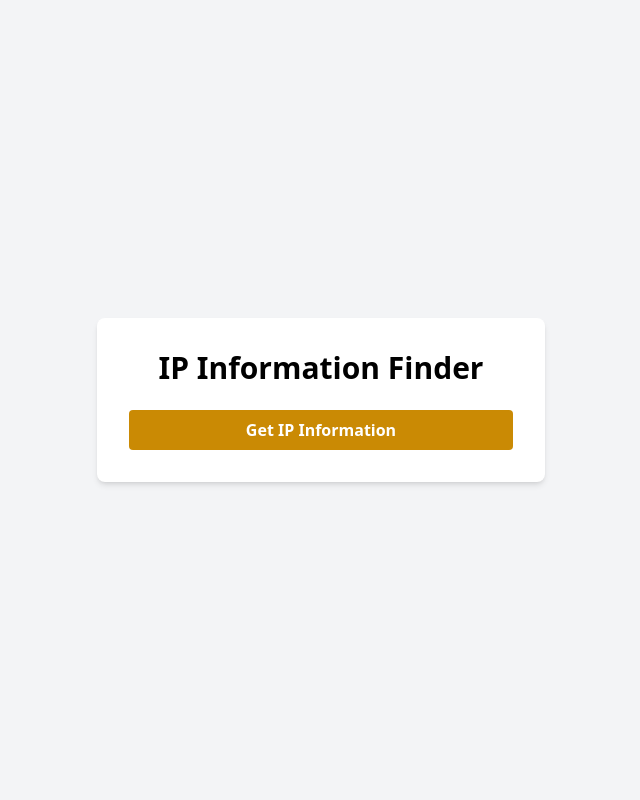
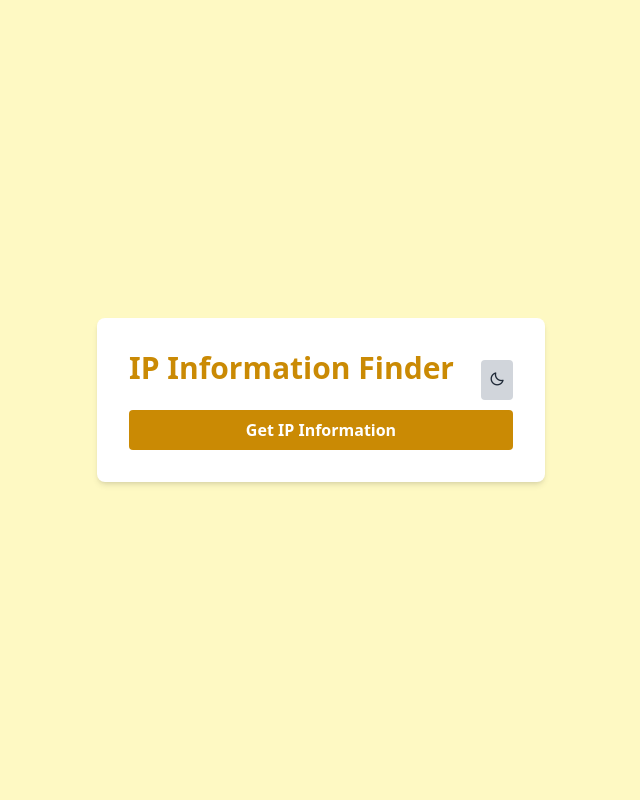
Before and after one commit to lanseu/ipPrototype_SysInteg, a Flask app: page / in a window 1280 px wide. Shown: the whole page, without its empty margins (319-959 px from the left). Run offline with Flask 3, Linux system fonts and the light colour scheme; some libraries are stand-ins or nearby versions.

Commit message:
added darkmode

```diff
--- a/templates/index.html
+++ b/templates/index.html
@@ -4,44 +4,50 @@
     <meta charset="UTF-8" />
     <meta name="viewport" content="width=device-width, initial-scale=1.0" />
     <title>IP Information</title>
-
-    <!-- Tailwind CSS CDN -->
+    <link
+      href="https://unpkg.com/boxicons@2.0.7/css/boxicons.min.css"
+      rel="stylesheet"
+    />
     <script src="https://cdn.tailwindcss.com"></script>
-
-    <style>
-      /* Custom Tailwind config */
-      tailwind.config = {
-        theme: {
-          extend: {
-            colors: {
-              mustard: '#FFDB58',
-            },
-          },
-        },
-      };
-    </style>
   </head>
-  <body class="bg-gray-100">
+  <body>
+    <div class="bg-yellow-100 dark:bg-gray-800 transition-colors duration-300">
       <div class="flex justify-center items-center min-h-screen">
-      <div class="bg-white shadow-md rounded-lg p-8 w-full max-w-md">
-        <h1 class="text-3xl font-bold text-center mb-6 text-mustard">
+        <div
+          class="bg-white dark:bg-gray-900 dark:text-white shadow-md rounded-lg p-8 w-full max-w-md"
+        >
+          <div class="flex justify-between items-center">
+            <h1
+              class="text-3xl font-bold text-center mb-6 text-yellow-600 dark:text-yellow-500"
+            >
               IP Information Finder
             </h1>
 
             <button
+              id="theme-toggle"
+              class="ml-auto bg-gray-300 dark:bg-gray-700 text-gray-800 dark:text-gray-300 p-2 rounded transition-colors duration-300"
+            >
+              <i class="bx bx-moon"></i>
+            </button>
+          </div>
+
+          <button
             id="fetch-ip-btn"
-          class="bg-yellow-600 text-white font-semibold py-2 px-4 rounded hover:bg-yellow-800 transition duration-300 w-full"
+            class="bg-yellow-600 dark:bg-yellow-500 dark:text-gray-900 text-white font-semibold py-2 px-4 rounded hover:bg-yellow-800 dark:hover:bg-yellow-600 transition duration-300 w-full"
           >
             Get IP Information
           </button>
 
-        <div id="loading" class="text-center text-gray-600 mt-4 hidden">
+          <div
+            id="loading"
+            class="text-center text-gray-600 dark:text-gray-300 mt-4 hidden"
+          >
             Loading...
           </div>
 
           <div
             id="ip-info"
-          class="mt-6 p-4 bg-mustard rounded-lg shadow-lg hidden"
+            class="mt-6 p-4 bg-mustard dark:bg-yellow-700 rounded-lg shadow-lg hidden"
           >
             <h2 class="text-lg font-bold mb-4">IP Information:</h2>
             <p><strong>Public IPv4 Address:</strong> <span id="ip"></span></p>
@@ -50,12 +56,45 @@
             <p><strong>Country:</strong> <span id="country"></span></p>
             <p><strong>ISP:</strong> <span id="isp"></span></p>
             <p><strong>ASN:</strong> <span id="asn"></span></p>
-          <p><strong>Latitude, Longitude:</strong> <span id="latlng"></span></p>
+            <p>
+              <strong>Latitude, Longitude:</strong> <span id="latlng"></span>
+            </p>
           </div>
         </div>
       </div>
+    </div>
+    <script>
+      tailwind.config = {
+        darkMode: "class",
+        theme: {
+          extend: {
+            colors: {
+              mustard: "#FFDB58",
+            },
+          },
+        },
+      };
+      const themeToggleBtn = document.getElementById("theme-toggle");
+      const body = document.body;
 
-    <script>
+      const darkModeEnabled = localStorage.getItem("darkMode") === "true";
+      if (darkModeEnabled) {
+        body.classList.add("dark");
+        themeToggleBtn.innerHTML = "<i class='bx bx-sun'></i>";
+      }
+
+      themeToggleBtn.addEventListener("click", function () {
+        body.classList.toggle("dark");
+
+        if (body.classList.contains("dark")) {
+          themeToggleBtn.innerHTML = "<i class='bx bx-sun'></i>";
+          localStorage.setItem("darkMode", "true");
+        } else {
+          themeToggleBtn.innerHTML = "<i class='bx bx-moon'></i>";
+          localStorage.setItem("darkMode", "false");
+        }
+      });
+
       document
         .getElementById("fetch-ip-btn")
         .addEventListener("click", function () {
```
Lines whose indentation alone changed are shown as unchanged.
